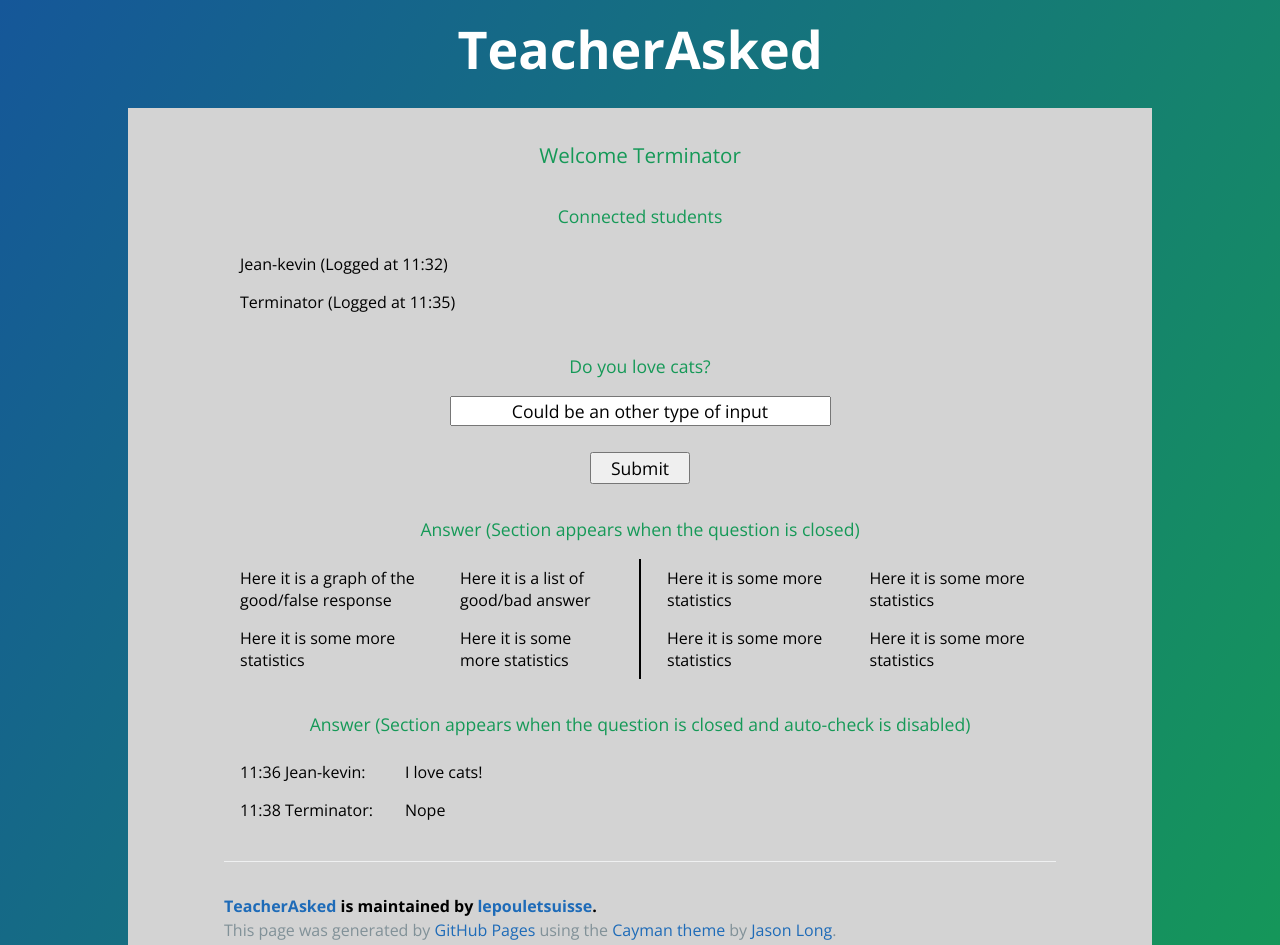
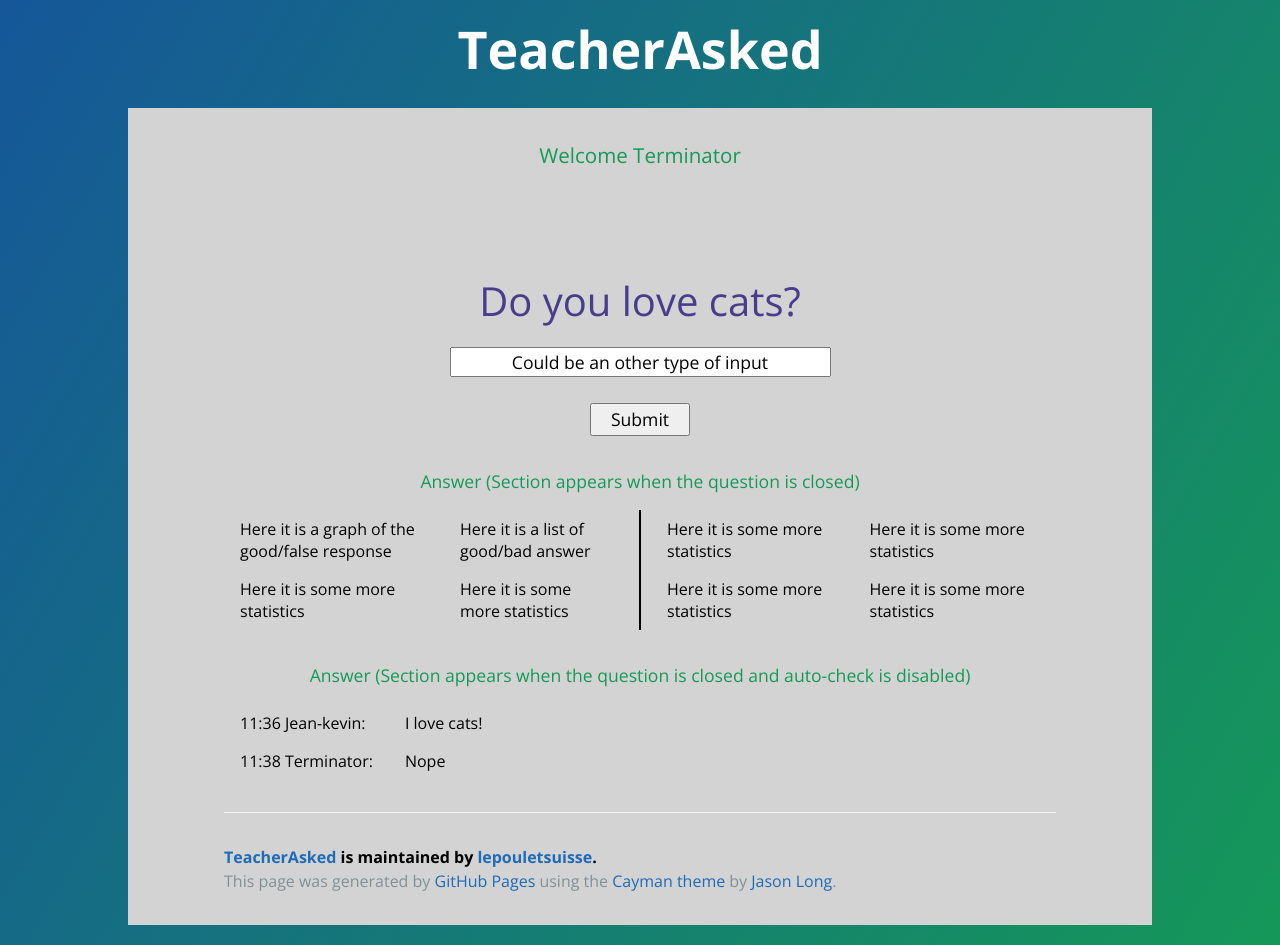
Before and after one commit to lepouletsuisse/TeacherAsked-webapp, a plain HTML site: page room_student.html in a window 1280 px wide. Shown: the top 945 px of the page. Drawn offline with nearby package versions, Linux system fonts and the light colour scheme.

Commit message:
Better style for the room

```diff
--- a/room_student.html
+++ b/room_student.html
@@ -18,7 +18,7 @@
         <a id="welcome" class="anchor" href="#welcome" aria-hidden="true"><span aria-hidden="true" class="octicon octicon-link"></span></a>Welcome Terminator
       </h3>
 
-      <h4>Connected students</h4>
+      <!--<h4>Connected students</h4>
       <table class="student-table">
           <tr>
             <td>Jean-kevin (Logged at 11:32)</td>
@@ -26,9 +26,9 @@
           <tr>
             <td>Terminator (Logged at 11:35)</td>
           </tr>
-      </table>
+      </table>-->
 
-      <h4 id="currentQuestion">Do you love cats?</h4>
+      <h4 class="currentQuestion-text">Do you love cats?</h4>
       <div class="answerStudent">
         <input size="35" class="answerStudent-input" type="text" value="Could be an other type of input"><br><br>
         <button class="answerStudent-button" onclick="">Submit</button>
--- a/stylesheets/stylesheet.css
+++ b/stylesheets/stylesheet.css
@@ -43,6 +43,12 @@
   padding-left: 10px;
 }
 
+.currentQuestion-text{
+  font-size: 40px;
+  color: darkslateblue !important;
+  margin-top: 100px !important;
+}
+
 .answerStudent{
   text-align: center;
 }
@@ -52,6 +58,10 @@
 
 .answerStudent-input{
   text-align: center;
+}
+
+.hideAnswer-label{
+  color: darkred;
 }
 
 .answer-table{
```
Also changed, not shown: room_teacher.html (+1 -0 lines).
